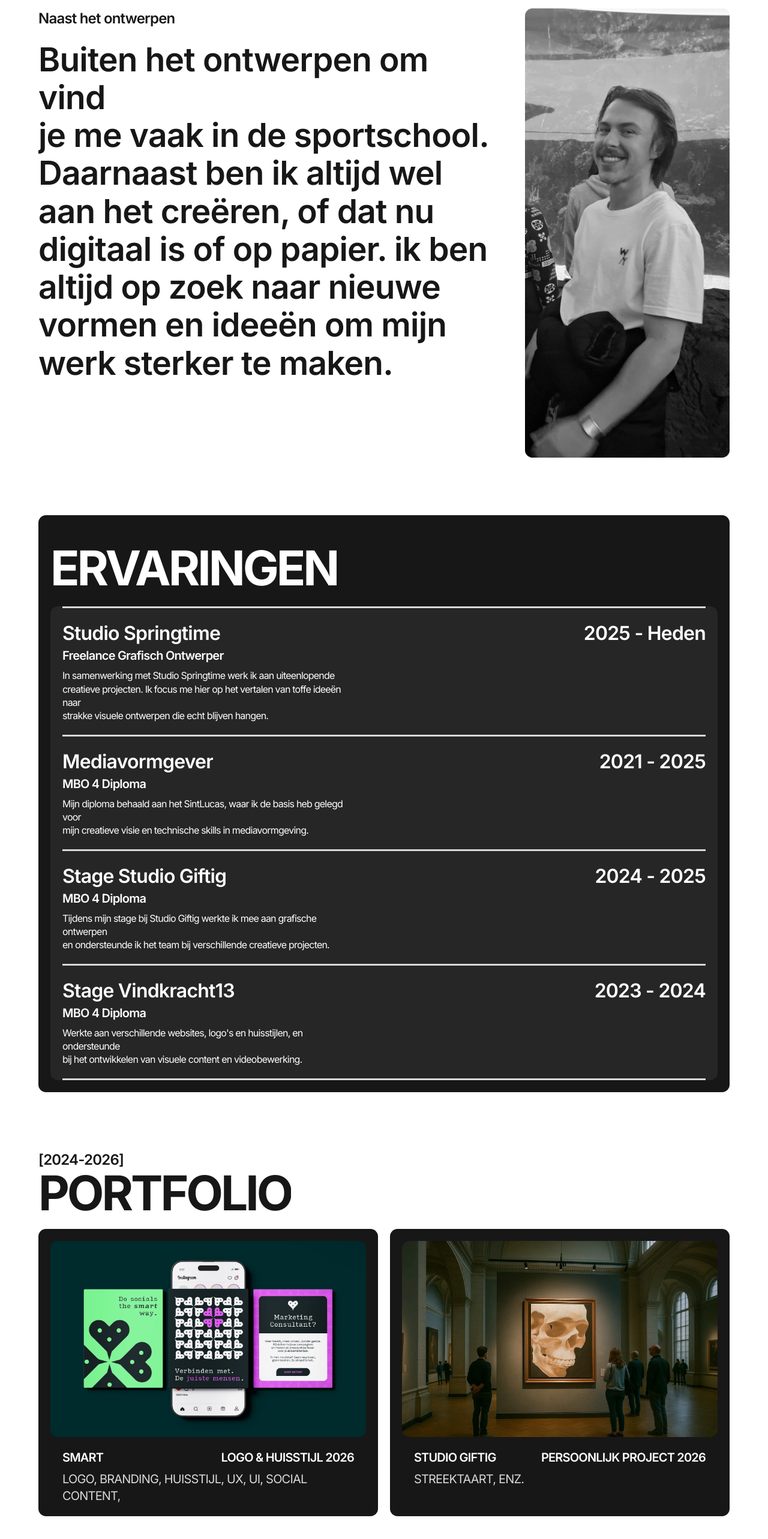
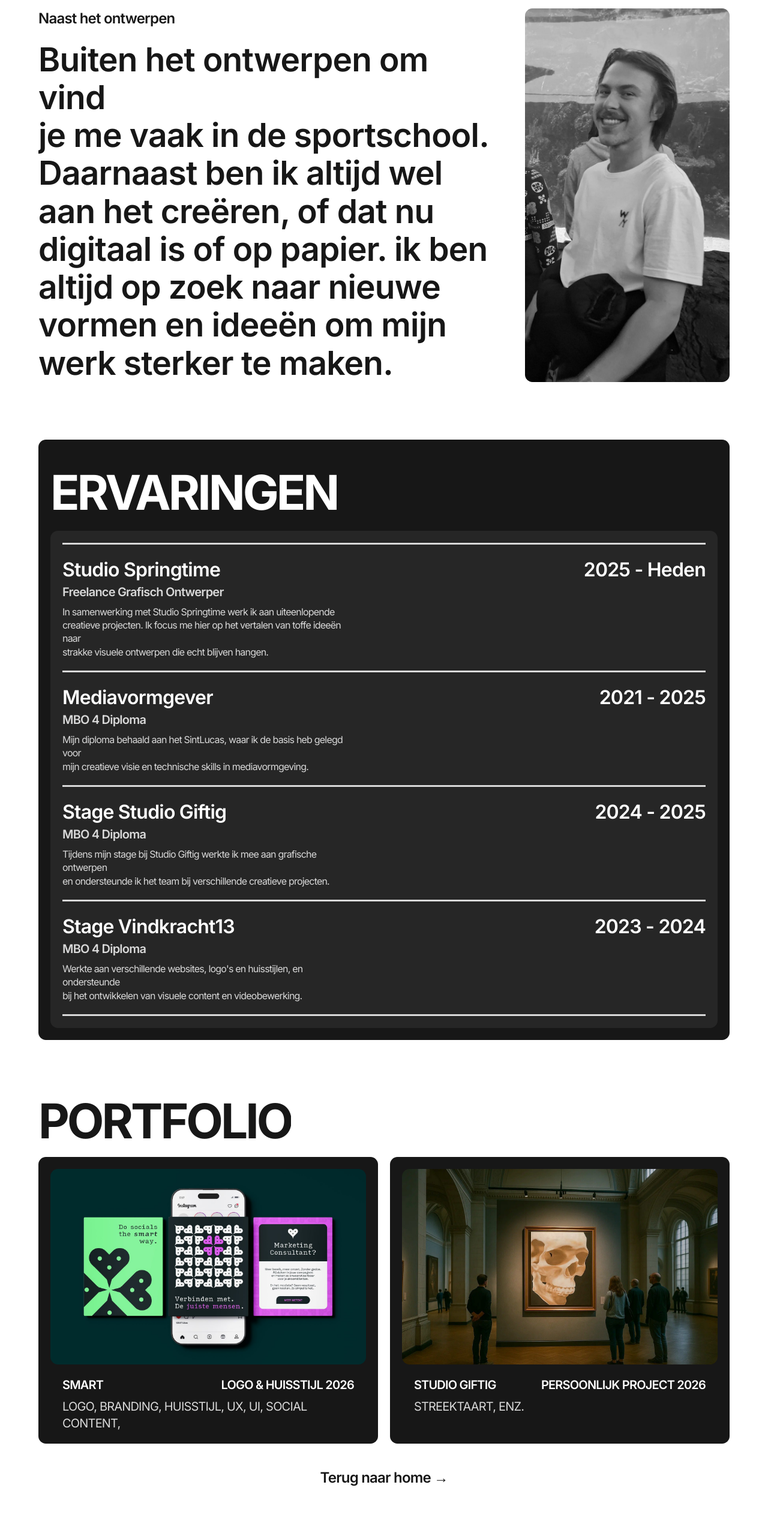
Before and after one commit to arekverbakel/arekverbakelportfolio, a Next.js app: page /over-mij in a window 1280 px wide. Shown: the part 134-2700 px from the top of the page at 60% size. Built offline with nearby package versions, Linux system fonts and the light colour scheme.

Commit message:
Foto van mezelf en tekstblok aanpassingen en ervaring blok
Foto van mezelf en tekstblok aanpassingen en ervaring blok over mij pagina

```diff
--- a/app/Home.module.css
+++ b/app/Home.module.css
@@ -81,12 +81,15 @@
 }
 
 .aboutPhoto {
+  position: relative;
   border-radius: var(--radius);
   overflow: hidden;
   background: var(--color-light);
 }
 
 .aboutPhoto img {
+  position: absolute;
+  inset: 0;
   width: 100%;
   height: 100%;
   object-fit: cover;
--- a/app/over-mij/OverMij.module.css
+++ b/app/over-mij/OverMij.module.css
@@ -21,12 +21,15 @@
 }
 
 .aboutPhoto {
+  position: relative;
   border-radius: var(--radius);
   overflow: hidden;
   background: var(--color-light);
 }
 
 .aboutPhoto img {
+  position: absolute;
+  inset: 0;
   width: 100%;
   height: 100%;
   object-fit: cover;
@@ -71,7 +74,7 @@
 .panel {
   background: #262626;
   border-radius: var(--radius);
-  padding: 0 var(--gap);
+  padding: var(--gap);
 }
 
 .row {
@@ -104,14 +107,14 @@
 }
 
 .rowRole {
-  color: var(--color-white);
+  color: #d9d9d9;
   font-size: 20px;
   font-weight: 600;
   margin-bottom: 8px;
 }
 
 .rowDescription {
-  color: var(--color-white);
+  color: #d9d9d9;
   font-size: 16px;
   font-weight: 400;
   line-height: 1.4;
@@ -174,6 +177,15 @@
   gap: var(--gap);
 }
 
+.back {
+  display: block;
+  text-align: center;
+  margin-top: calc(var(--gap) * 2);
+  font-size: 24px;
+  font-weight: 600;
+  color: var(--color-darkest);
+}
+
 @media (max-width: 640px) {
   .range {
     font-size: 16px;
@@ -185,6 +197,9 @@
   .grid {
     grid-template-columns: 1fr;
   }
+  .back {
+    font-size: 16px;
+  }
 }
 
 @media (max-width: 900px) and (min-width: 641px) {
--- a/app/over-mij/page.js
+++ b/app/over-mij/page.js
@@ -1,4 +1,5 @@
 import SplitReveal from "@/components/SplitReveal";
+import TransitionLink from "@/components/TransitionLink";
 import ProjectCard from "@/components/ProjectCard";
 import { PROJECTS } from "@/lib/projects";
 import styles from "./OverMij.module.css";
@@ -89,9 +90,6 @@ export default function OverMijPage() {
 
       {/* ---------- PORTFOLIO PREVIEW ---------- */}
       <section className={`container ${styles.portfolio}`}>
-        <SplitReveal as="p" className={styles.range}>
-          [2024-2026]
-        </SplitReveal>
         <div className={styles.portfolioHeader}>
           <SplitReveal as="h2">PORTFOLIO</SplitReveal>
         </div>
@@ -101,6 +99,10 @@ export default function OverMijPage() {
             <ProjectCard project={project} key={project.slug} />
           ))}
         </div>
+
+        <TransitionLink href="/" className={styles.back}>
+          <SplitReveal as="span">Terug naar home →</SplitReveal>
+        </TransitionLink>
       </section>
     </>
   );
```
